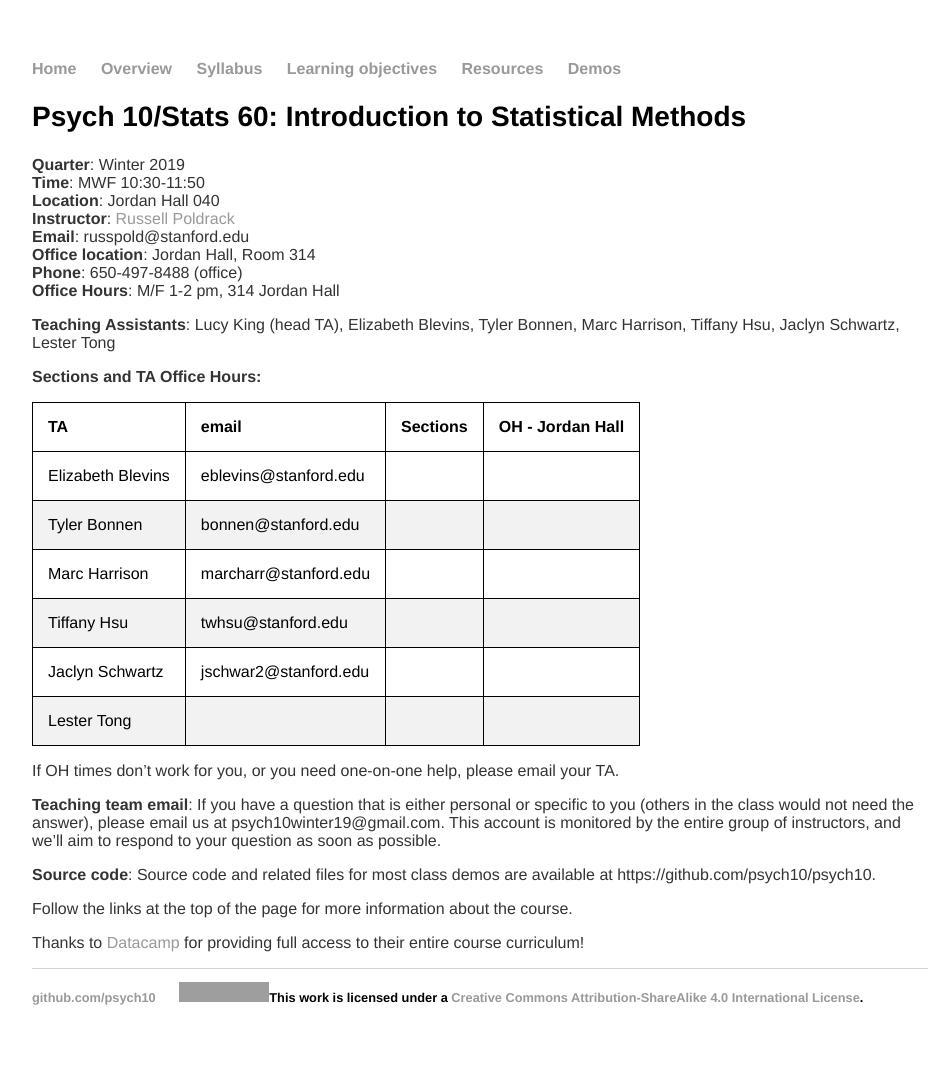
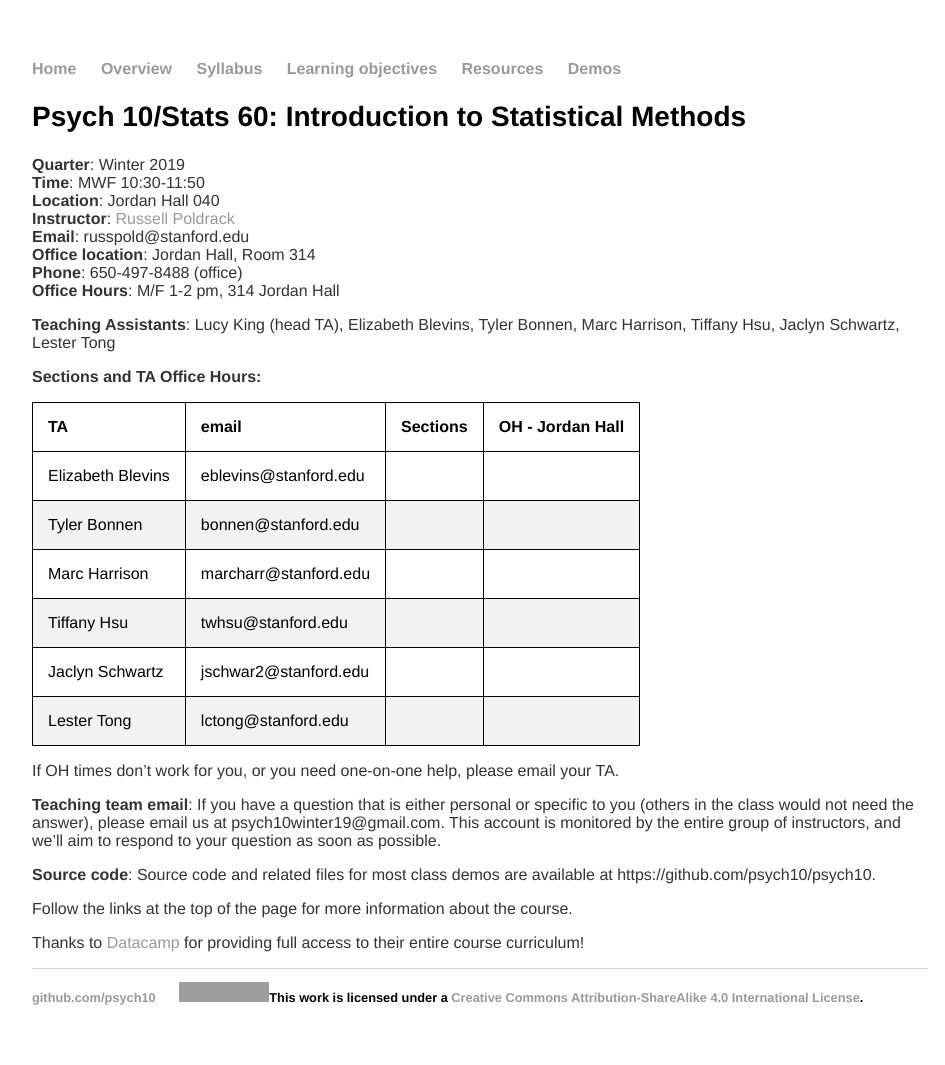
Before and after one commit to stats60/stats60.github.io, a Jekyll site: the page built from index.md, in a window 1280 px wide. Shown: the whole page, without its empty margins (160-1105 px from the left). Built offline with Jekyll 4.4.1, drawn with Linux system fonts in a browser that asks for light colours; grey boxes are pictures that could not be loaded.

Commit message:
add emails

```diff
--- a/index.md
+++ b/index.md
@@ -26,7 +26,7 @@ Tiffany Hsu, Jaclyn Schwartz, Lester Tong
 | Marc Harrison|marcharr@stanford.edu|||
 | Tiffany Hsu|twhsu@stanford.edu|||
 | Jaclyn Schwartz|jschwar2@stanford.edu|||
-| Lester Tong||||
+| Lester Tong|lctong@stanford.edu|||
 
 If OH times don't work for you, or you need one-on-one help, please email your TA.
 
```
